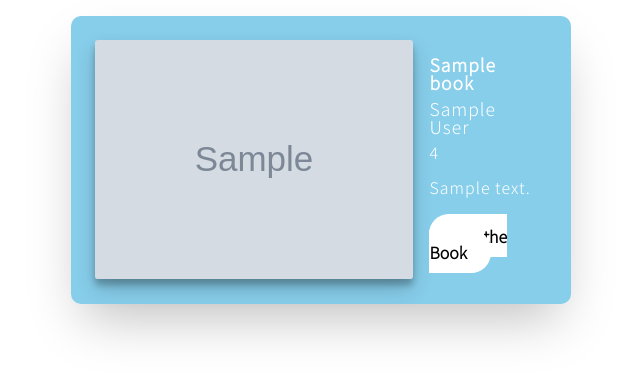
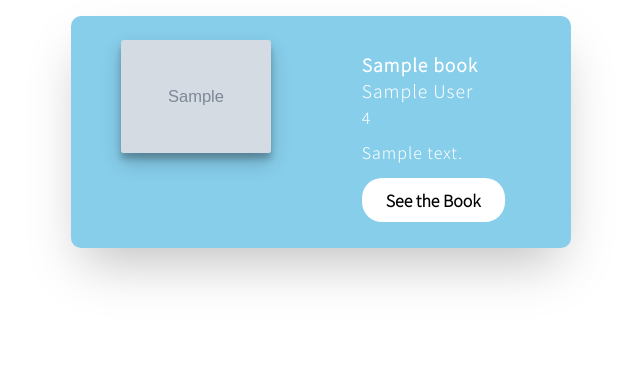
Before and after one commit to Moaane/Book-Store, a PHP site: page / in a window 1280 px wide. Shown: the part 80-458 px from the top of the page, without its empty margins (319-959 px from the left). Run offline with PHP 8.4, Linux system fonts and the light colour scheme; tables that the repository leaves empty or names only in its code hold one stand-in row (values such as "Sample post"); grey boxes marked "Sample" are stand-in pictures.

Commit message:
first commit

```diff
--- a/admin/header.php
+++ b/admin/header.php
@@ -12,7 +12,8 @@
     <title>Blog - Rayya</title>
     <link href="https://cdn.jsdelivr.net/npm/bootstrap@5.2.3/dist/css/bootstrap.min.css" rel="stylesheet" integrity="sha384-rbsA2VBKQhggwzxH7pPCaAqO46MgnOM80zW1RWuH61DGLwZJEdK2Kadq2F9CUG65" crossorigin="anonymous">
     <link rel="stylesheet" href="../css/style.css">
-
+    <link href="https://fonts.googleapis.com/icon?family=Material+Icons" rel="stylesheet">
+</head>
 <body>
 <nav class="nav-bar">
         <div class="nav1">
--- a/css/style.css
+++ b/css/style.css
@@ -310,8 +310,8 @@ body{
         background-color: #fdca95;
     }
     .book-img{
-        width: 100%;
-        max-width: 500  px;
+        width: 200px;
+        max-width: 150px;
         border-radius: 3px;
         transition: transform 1s;
         margin: 1.5em;
```
Also changed, not shown: README.md (deleted), admin/img/JPG_4969_1146_Rindu.jpg (added).
